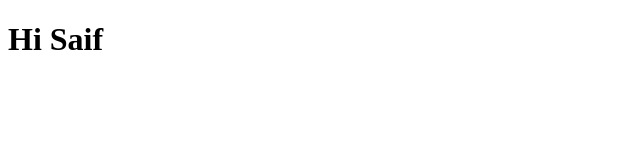
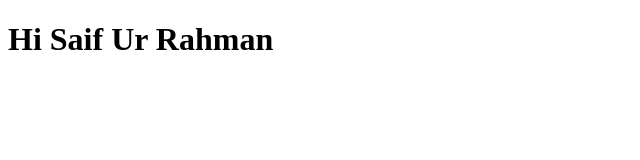
Before and after one commit to SirSaifUrRahman/linux_repo, a plain HTML site: page index.html in a window 1280 px wide. Shown: the whole page, without its empty margins (0-640 px from the left). Drawn offline with Linux system fonts and the light colour scheme.

Commit message:
modified index.html

```diff
--- a/index.html
+++ b/index.html
@@ -6,6 +6,6 @@
     <title>Document</title>
 </head>
 <body>
-   <h1>Hi Saif </h1>
+   <h1>Hi Saif Ur Rahman </h1>
 </body>
 </html>
```
